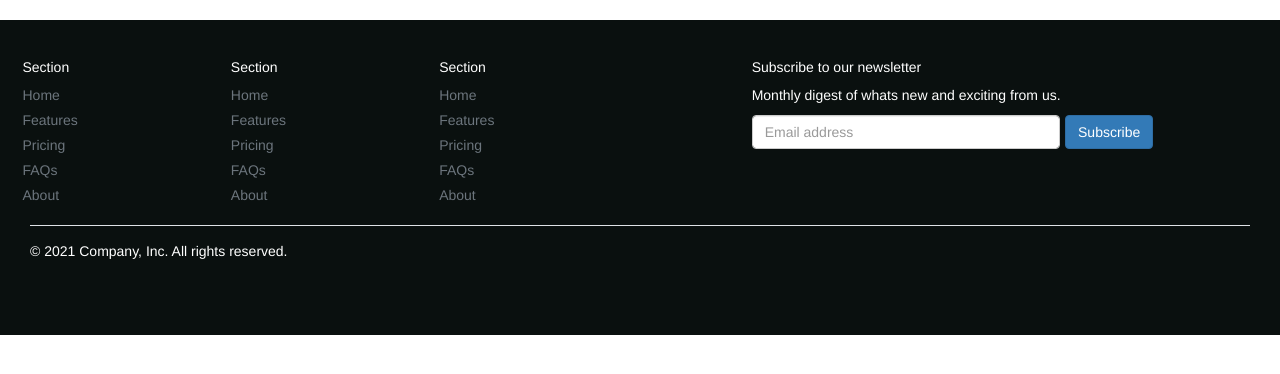
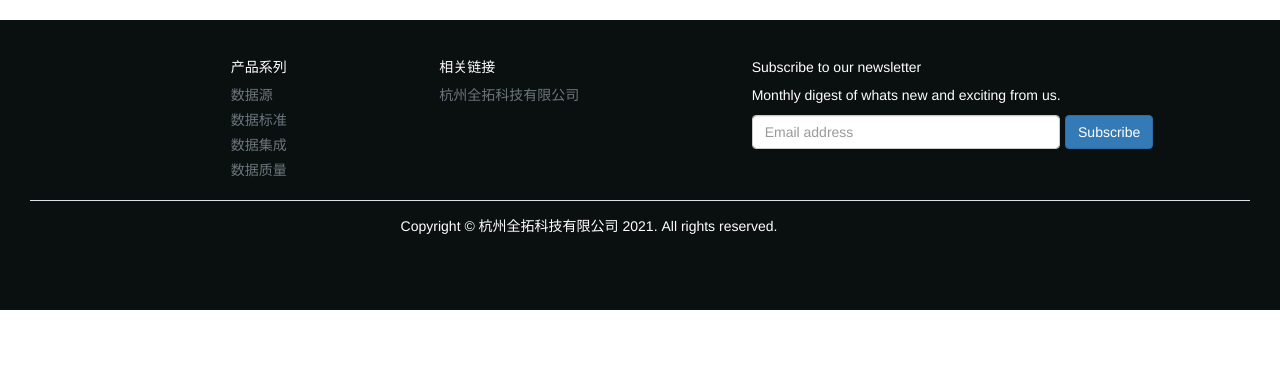
Before and after one commit to dongyue1999/super-set, a Python web app: template templates/appbuilder/LoginBase.html in a window 1280 px wide. Shown: the part 112-486 px from the top of the page. Run offline with Jinja, Linux system fonts and the light colour scheme; the template is opened without the code that fills it, so the values that code supplies are empty; some libraries are stand-ins or nearby versions.

Commit message:
登录页面基本完成

```diff
--- a/templates/appbuilder/LoginFooter.html
+++ b/templates/appbuilder/LoginFooter.html
@@ -1,35 +1,23 @@
     <div class=" p-5 " style="width: 100%;background: #0A100F;color: white">
     <div class="row">
       <div class="col-2">
-        <h5>Section</h5>
+
+      </div>
+
+      <div class="col-2">
+        <h5>产品系列</h5>
         <ul class="nav flex-column">
-          <li class="nav-item mb-2"><a href="#" class="nav-link p-0 text-muted">Home</a></li>
-          <li class="nav-item mb-2"><a href="#" class="nav-link p-0 text-muted">Features</a></li>
-          <li class="nav-item mb-2"><a href="#" class="nav-link p-0 text-muted">Pricing</a></li>
-          <li class="nav-item mb-2"><a href="#" class="nav-link p-0 text-muted">FAQs</a></li>
-          <li class="nav-item mb-2"><a href="#" class="nav-link p-0 text-muted">About</a></li>
+          <li class="nav-item mb-2"><a href="#" class="nav-link p-0 text-muted">数据源</a></li>
+          <li class="nav-item mb-2"><a href="#" class="nav-link p-0 text-muted">数据标准</a></li>
+          <li class="nav-item mb-2"><a href="#" class="nav-link p-0 text-muted">数据集成</a></li>
+          <li class="nav-item mb-2"><a href="#" class="nav-link p-0 text-muted">数据质量</a></li>
         </ul>
       </div>
 
       <div class="col-2">
-        <h5>Section</h5>
+        <h5>相关链接</h5>
         <ul class="nav flex-column">
-          <li class="nav-item mb-2"><a href="#" class="nav-link p-0 text-muted">Home</a></li>
-          <li class="nav-item mb-2"><a href="#" class="nav-link p-0 text-muted">Features</a></li>
-          <li class="nav-item mb-2"><a href="#" class="nav-link p-0 text-muted">Pricing</a></li>
-          <li class="nav-item mb-2"><a href="#" class="nav-link p-0 text-muted">FAQs</a></li>
-          <li class="nav-item mb-2"><a href="#" class="nav-link p-0 text-muted">About</a></li>
-        </ul>
-      </div>
-
-      <div class="col-2">
-        <h5>Section</h5>
-        <ul class="nav flex-column">
-          <li class="nav-item mb-2"><a href="#" class="nav-link p-0 text-muted">Home</a></li>
-          <li class="nav-item mb-2"><a href="#" class="nav-link p-0 text-muted">Features</a></li>
-          <li class="nav-item mb-2"><a href="#" class="nav-link p-0 text-muted">Pricing</a></li>
-          <li class="nav-item mb-2"><a href="#" class="nav-link p-0 text-muted">FAQs</a></li>
-          <li class="nav-item mb-2"><a href="#" class="nav-link p-0 text-muted">About</a></li>
+          <li class="nav-item mb-2"><a href="#" class="nav-link p-0 text-muted">杭州全拓科技有限公司</a></li>
         </ul>
       </div>
 
@@ -46,8 +34,8 @@
       </div>
     </div>
 
-    <div class="d-flex justify-content-between py-4 my-4 border-top">
-      <p>© 2021 Company, Inc. All rights reserved.</p>
+    <div class="d-flex justify-content-center py-4 my-4 border-top">
+      <p>Copyright © 杭州全拓科技有限公司 2021. All rights reserved.</p>
       <ul class="list-unstyled d-flex">
         <li class="ms-3"><a class="link-dark" href="#"><svg class="bi" width="24" height="24"><use xlink:href="#twitter"></use></svg></a></li>
         <li class="ms-3"><a class="link-dark" href="#"><svg class="bi" width="24" height="24"><use xlink:href="#instagram"></use></svg></a></li>
```
Also changed, not shown: templates/appbuilder/general/security/login_db.html (+51 -58 lines), static/appbuilder/img/u15.png (added).
